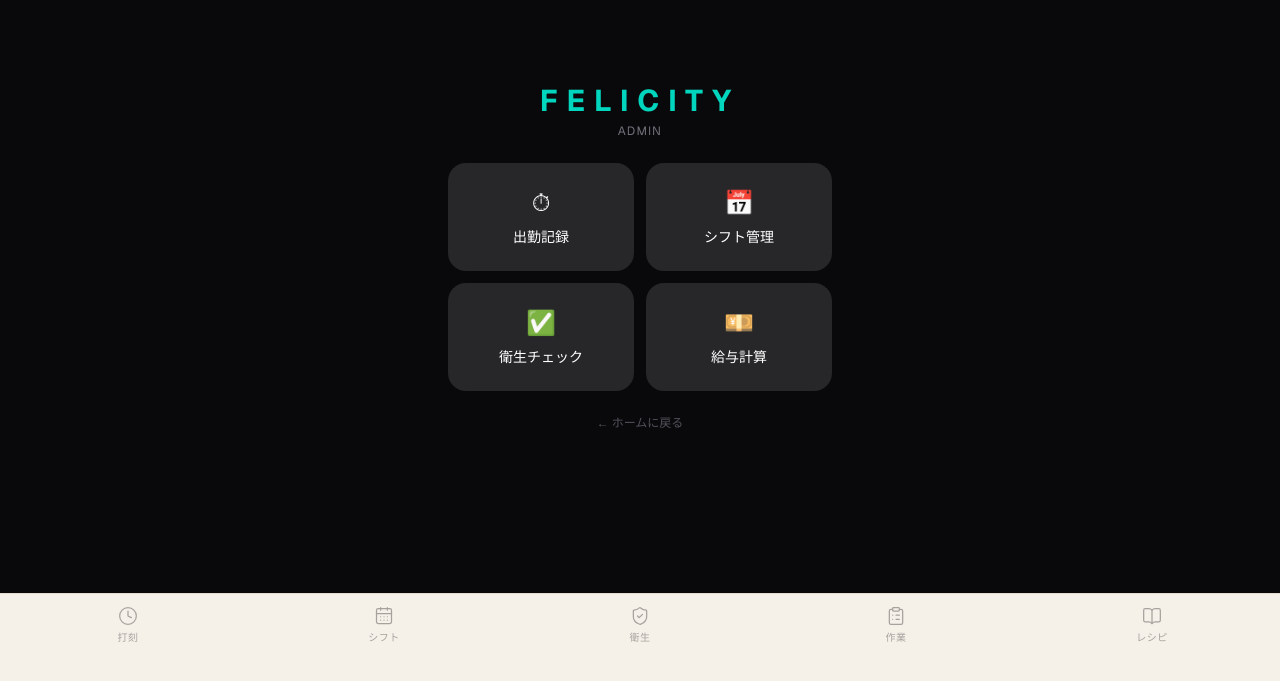
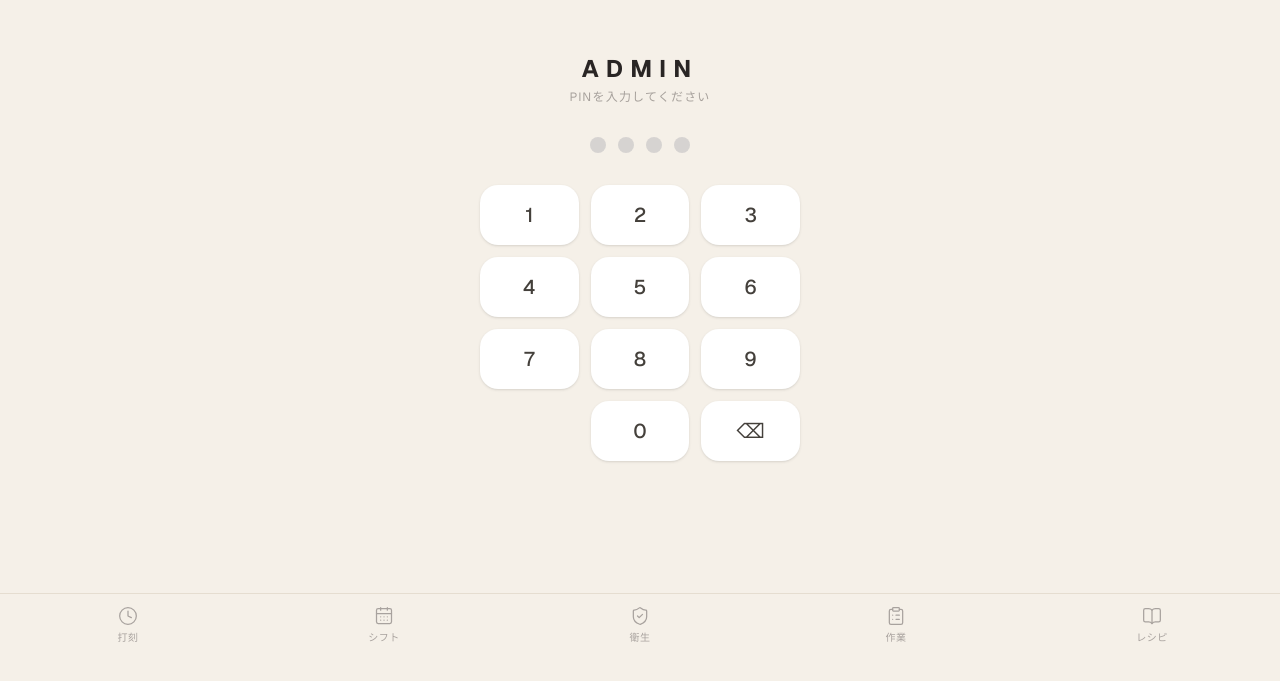
Before and after one commit to rkirishima/felicity-staff, a Next.js app: page /admin in a window 1280 px wide. Shown: the part 143-824 px from the top of the page. Built offline with nearby package versions, Linux system fonts and the light colour scheme.

Commit message:
feat: full rewrite - edit mode, delete, custom time, admin PIN

```diff
--- a/app/admin/page.tsx
+++ b/app/admin/page.tsx
@@ -1,37 +1,87 @@
 'use client'
+import { useState } from 'react'
 import { useRouter } from 'next/navigation'
 
+const ADMIN_PIN = '4499'
+
 export default function AdminPage() {
+  const [pin, setPin] = useState('')
+  const [unlocked, setUnlocked] = useState(false)
+  const [error, setError] = useState(false)
   const router = useRouter()
+
+  function handlePin(n: string) {
+    const next = pin + n
+    setPin(next)
+    setError(false)
+    if (next.length === 4) {
+      if (next === ADMIN_PIN) {
+        setUnlocked(true)
+      } else {
+        setError(true)
+        setTimeout(() => setPin(''), 500)
+      }
+    }
+  }
+
+  if (!unlocked) return (
+    <main className="min-h-screen flex flex-col items-center justify-center p-6 gap-8" style={{ backgroundColor: '#F5F0E8' }}>
+      <div className="text-center">
+        <h1 className="text-2xl font-bold tracking-[0.3em] text-stone-800">ADMIN</h1>
+        <p className="text-stone-400 text-xs mt-1 tracking-widest">PINを入力してください</p>
+      </div>
+      <div className="flex gap-3">
+        {[0,1,2,3].map(i => (
+          <div key={i} className={`w-4 h-4 rounded-full transition-all ${
+            pin.length > i ? (error ? 'bg-red-400' : 'bg-stone-800') : 'bg-stone-300'
+          }`} />
+        ))}
+      </div>
+      <div className="grid grid-cols-3 gap-3 w-full max-w-xs">
+        {['1','2','3','4','5','6','7','8','9','','0','⌫'].map((n, i) => (
+          <button key={i} onClick={() => {
+            if (n === '⌫') setPin(p => p.slice(0,-1))
+            else if (n !== '') handlePin(n)
+          }}
+            className={`py-4 rounded-2xl text-xl font-medium transition-all ${
+              n === '' ? '' : 'bg-white text-stone-700 hover:bg-stone-100 shadow-sm active:scale-95'
+            }`}>
+            {n}
+          </button>
+        ))}
+      </div>
+    </main>
+  )
+
   return (
-    <main className="min-h-screen bg-zinc-950 text-white flex flex-col items-center justify-center p-6 gap-6">
+    <main className="min-h-screen flex flex-col items-center justify-center p-6 gap-6" style={{ backgroundColor: '#F5F0E8' }}>
       <div className="text-center">
-        <h1 className="text-3xl font-bold tracking-[0.3em] text-teal-400">FELICITY</h1>
-        <p className="text-zinc-500 text-xs mt-1 tracking-widest">ADMIN</p>
+        <h1 className="text-3xl font-bold tracking-[0.3em] text-stone-800">FELICITY</h1>
+        <p className="text-stone-400 text-xs mt-1 tracking-widest">ADMIN</p>
       </div>
       <div className="w-full max-w-sm grid grid-cols-2 gap-3">
         <button onClick={() => router.push('/admin/timeclock')}
-          className="bg-zinc-800 hover:bg-zinc-700 rounded-2xl p-6 text-center transition-all">
+          className="bg-white hover:bg-stone-50 rounded-2xl p-6 text-center transition-all shadow-sm">
           <div className="text-2xl mb-2">⏱</div>
-          <div className="text-sm font-medium">出勤記録</div>
+          <div className="text-sm font-medium text-stone-700">出勤記録</div>
+        </button>
+        <button onClick={() => router.push('/schedule')}
+          className="bg-white hover:bg-stone-50 rounded-2xl p-6 text-center transition-all shadow-sm">
+          <div className="text-2xl mb-2">📅</div>
+          <div className="text-sm font-medium text-stone-700">シフト管理</div>
+        </button>
+        <button onClick={() => router.push('/hygiene')}
+          className="bg-white hover:bg-stone-50 rounded-2xl p-6 text-center transition-all shadow-sm">
+          <div className="text-2xl mb-2">✅</div>
+          <div className="text-sm font-medium text-stone-700">衛生チェック</div>
         </button>
         <button onClick={() => router.push('/admin/shifts')}
-          className="bg-zinc-800 hover:bg-zinc-700 rounded-2xl p-6 text-center transition-all">
-          <div className="text-2xl mb-2">📅</div>
-          <div className="text-sm font-medium">シフト管理</div>
-        </button>
-        <button onClick={() => router.push('/hygiene')}
-          className="bg-zinc-800 hover:bg-zinc-700 rounded-2xl p-6 text-center transition-all">
-          <div className="text-2xl mb-2">✅</div>
-          <div className="text-sm font-medium">衛生チェック</div>
-        </button>
-        <button onClick={() => router.push('/admin/payroll')}
-          className="bg-zinc-800 hover:bg-zinc-700 rounded-2xl p-6 text-center transition-all">
+          className="bg-white hover:bg-stone-50 rounded-2xl p-6 text-center transition-all shadow-sm">
           <div className="text-2xl mb-2">💴</div>
-          <div className="text-sm font-medium">給与計算</div>
+          <div className="text-sm font-medium text-stone-700">シフト一括入力</div>
         </button>
       </div>
-      <button onClick={() => router.push('/')} className="text-zinc-600 text-xs hover:text-zinc-400">← ホームに戻る</button>
+      <button onClick={() => router.push('/')} className="text-stone-400 text-xs hover:text-stone-600">← ホームに戻る</button>
     </main>
   )
 }
--- a/app/schedule/page.tsx
+++ b/app/schedule/page.tsx
@@ -1,32 +1,34 @@
 'use client'
+export const dynamic = 'force-dynamic'
 import { useState, useEffect } from 'react'
 import { createClient } from '@/lib/supabase/client'
 import { toast } from 'sonner'
 import { getHolidaysOf } from 'japanese-holidays'
 
 type Template = { id: string; name: string; day_type: string; start_time: string; end_time: string }
-type Shift = { id: string; staff_id: string; date: string; start_time: string; end_time: string; status: string; staff: { name: string } | { name: string }[] }
+type Shift = { id: string; staff_id: string; date: string; start_time: string; end_time: string; status: string; staff: { name: string } }
 
 const DAYS = ['日', '月', '火', '水', '木', '金', '土']
 function isWeekend(d: Date) { return d.getDay() === 0 || d.getDay() === 6 }
 function isFoodTruck(d: Date) { return d.getDay() === 3 || d.getDay() === 4 }
-function getDayType(d: Date, specialDays: string[]) { return (isWeekend(d) || specialDays.includes(d.toISOString().split('T')[0])) ? 'weekend' : 'weekday' }
+function getDayType(d: Date, specialDays: string[]) {
+  return (isWeekend(d) || specialDays.includes(d.toISOString().split('T')[0])) ? 'weekend' : 'weekday'
+}
 
 export default function SchedulePage() {
   const [templates, setTemplates] = useState<Template[]>([])
   const [shifts, setShifts] = useState<Shift[]>([])
   const [staffList, setStaffList] = useState<any[]>([])
   const [selectedDate, setSelectedDate] = useState<string | null>(null)
-  const [selectedTemplate, setSelectedTemplate] = useState<string | null>(null)
-  const [selectedStaff, setSelectedStaff] = useState<string | null>(null)
+  const [selectedTemplate, setSelectedTemplate] = useState<string>('')
+  const [selectedStaff, setSelectedStaff] = useState<string>('')
   const [loading, setLoading] = useState(false)
-  const [overrideMode, setOverrideMode] = useState(false)
-  const [customStart, setCustomStart] = useState('')
-  const [customEnd, setCustomEnd] = useState('')
-  const [editMode, setEditMode] = useState(false)
   const [viewMonth, setViewMonth] = useState(new Date())
   const [holidays, setHolidays] = useState<Record<string, string>>({})
   const [specialDays, setSpecialDays] = useState<string[]>([])
+  const [editMode, setEditMode] = useState(false)
+  const [customStart, setCustomStart] = useState('')
+  const [customEnd, setCustomEnd] = useState('')
   const supabase = createClient()
 
   useEffect(() => {
@@ -38,58 +40,68 @@ export default function SchedulePage() {
       map[key] = h.name
     })
     setHolidays(map)
-    supabase.from('special_business_days').select('date, day_type').then(({ data }) => setSpecialDays((data ?? []).filter((d: any) => d.day_type === 'weekend').map((d: any) => d.date)))
-    supabase.from('shift_templates').select('*').order('day_type').then(({ data }) => setTemplates(data ?? []))
-    supabase.from('staff').select('id, name, role, skill').eq('active', true).not('role', 'eq', 'accountant').order('name').then(({ data }) => {
+    supabase.from('special_business_days').select('date, day_type')
+      .then(({ data }) => setSpecialDays((data ?? []).filter((d: any) => d.day_type === 'weekend').map((d: any) => d.date)))
+    supabase.from('shift_templates').select('*').order('day_type')
+      .then(({ data }) => setTemplates(data ?? []))
+    supabase.from('staff').select('id, name, role, skill').eq('active', true)
+      .not('role', 'eq', 'accountant').order('name')
+      .then(({ data }) => {
         const s = data ?? []
         setStaffList(s)
         const y = viewMonth.getFullYear()
         const m = String(viewMonth.getMonth() + 1).padStart(2, '0')
+        const lastDay = new Date(y, viewMonth.getMonth() + 1, 0).getDate()
         supabase.from('shifts').select('id, staff_id, date, start_time, end_time, status')
-        .gte('date', `${y}-${m}-01`).lte('date', `${y}-${m}-30`).neq('status', 'rejected')
+          .gte('date', `${y}-${m}-01`).lte('date', `${y}-${m}-${lastDay}`).neq('status', 'rejected')
           .then(({ data: sd }) => setShifts((sd ?? []).map((sh: any) => ({
             ...sh, staff: { name: s.find((st: any) => st.id === sh.staff_id)?.name ?? '' }
           }))))
       })
   }, [viewMonth])
 
-  async function loadShifts() {
+  function loadShifts() {
     const y = viewMonth.getFullYear()
     const m = String(viewMonth.getMonth() + 1).padStart(2, '0')
-    const { data: sd } = await supabase.from('shifts').select('id, staff_id, date, start_time, end_time, status')
-      .gte('date', `${y}-${m}-01`).lte('date', `${y}-${m}-30`).neq('status', 'rejected')
-    setShifts((sd ?? []).map((sh: any) => ({
+    const lastDay = new Date(y, viewMonth.getMonth() + 1, 0).getDate()
+    supabase.from('shifts').select('id, staff_id, date, start_time, end_time, status')
+      .gte('date', `${y}-${m}-01`).lte('date', `${y}-${m}-${lastDay}`).neq('status', 'rejected')
+      .then(({ data: sd }) => setShifts((sd ?? []).map((sh: any) => ({
         ...sh, staff: { name: staffList.find((st: any) => st.id === sh.staff_id)?.name ?? '' }
-    })))
+      }))))
   }
 
   async function deleteShift(shiftId: string) {
     const { error } = await supabase.from('shifts').delete().eq('id', shiftId)
     if (error) { toast.error('削除失敗'); return }
-    toast.success('シフトを削除しました')
+    toast.success('削除しました')
     loadShifts()
   }
 
   async function submitShift() {
-    if (!selectedDate || !selectedTemplate || !selectedStaff) { toast.error('日付・シフト・スタッフを選んでください'); return }
+    if (!selectedDate || !selectedStaff) { toast.error('日付とスタッフを選んでください'); return }
     const tmpl = templates.find(t => t.id === selectedTemplate)
     if (!tmpl && !customStart) { toast.error('シフトを選んでください'); return }
     const startTime = customStart || tmpl?.start_time || ''
     const endTime = customEnd || tmpl?.end_time || ''
     setLoading(true)
-    const dayShifts = shifts.filter(s => s.date === selectedDate && s.status !== 'rejected')
-    const date = new Date(selectedDate + 'T12:00:00')
+    const dayShifts = shifts.filter(s => s.date === selectedDate)
     const isHoliday = !!holidays[selectedDate]
-    const maxStaff = (getDayType(date, specialDays) === 'weekend' || isHoliday) ? 3 : 1
-    if (dayShifts.length >= maxStaff) { toast.error('この日は満員です。桐島に確認してください。'); setLoading(false); return }
+    const maxStaff = (getDayType(new Date(selectedDate + 'T12:00:00'), specialDays) === 'weekend' || isHoliday) ? 3 : 1
+    const isAdmin = staffList.find(s => s.id === selectedStaff)?.role === 'admin'
+    if (dayShifts.length >= maxStaff && !isAdmin) {
+      toast.error('この日は満員です。桐島に確認してください。')
+      setLoading(false); return
+    }
     const { error } = await supabase.from('shifts').insert({
       staff_id: selectedStaff, date: selectedDate,
       start_time: startTime, end_time: endTime, status: 'approved',
     })
     if (error) { toast.error('エラー: ' + error.message); setLoading(false); return }
     toast.success('シフトを登録しました！')
-    setSelectedDate(null); setSelectedTemplate(null); setSelectedStaff(null)
-    setLoading(false); setOverrideMode(false); setCustomStart(''); setCustomEnd(''); loadShifts()
+    setSelectedDate(null); setSelectedTemplate(''); setSelectedStaff('')
+    setCustomStart(''); setCustomEnd('')
+    setLoading(false); loadShifts()
   }
 
   const year = viewMonth.getFullYear()
@@ -98,23 +110,31 @@ export default function SchedulePage() {
   const daysInMonth = new Date(year, month + 1, 0).getDate()
   const cells: (number | null)[] = [...Array.from({ length: firstDay }, () => null), ...Array.from({ length: daysInMonth }, (_, i) => i + 1)]
 
+  const isAdmin = !!staffList.find(s => s.id === selectedStaff && s.role === 'admin')
+
   return (
-    <main className="min-h-screen p-4 max-w-lg mx-auto" style={{ backgroundColor: '#F5F0E8', color: '#1c1917' }}>
+    <main className="min-h-screen p-4 max-w-lg mx-auto" style={{ backgroundColor: '#F5F0E8' }}>
       <div className="flex items-center justify-between mb-4">
-        <button onClick={() => setViewMonth(new Date(year, month - 1))} className="text-zinc-400 hover:text-white px-3 py-1">←</button>
-        <h2 className="text-lg font-bold tracking-widest text-teal-400">{year}年{month + 1}月</h2>
-        <button onClick={() => setViewMonth(new Date(year, month + 1))} className="text-zinc-400 hover:text-white px-3 py-1">→</button>
+        <button onClick={() => setViewMonth(new Date(year, month - 1))} className="text-stone-400 hover:text-stone-700 px-3 py-1">←</button>
+        <h2 className="text-lg font-bold tracking-widest text-teal-600">{year}年{month + 1}月</h2>
+        <div className="flex items-center gap-2">
+          <button onClick={() => setViewMonth(new Date(year, month + 1))} className="text-stone-400 hover:text-stone-700 px-3 py-1">→</button>
+          <button onClick={() => setEditMode(!editMode)}
+            className={`text-xs px-3 py-1.5 rounded-lg transition-all font-medium ${editMode ? 'bg-red-500 text-white' : 'bg-stone-200 text-stone-600'}`}>
+            {editMode ? '✏️ 編集中' : '編集'}
+          </button>
+        </div>
       </div>
 
-      <div className="flex gap-3 mb-3 text-xs text-zinc-500 flex-wrap">
-        <span className="flex items-center gap-1"><span className="w-2 h-2 rounded-sm bg-zinc-800 inline-block border border-teal-400" />土日</span>
-        <span className="flex items-center gap-1"><span className="w-2 h-2 rounded-sm bg-rose-950 inline-block" />祝日</span>
-        <span className="flex items-center gap-1"><span className="w-2 h-2 rounded-sm bg-amber-950 inline-block" />キッチンカー</span>
+      <div className="flex gap-3 mb-3 text-xs text-stone-400 flex-wrap">
+        <span className="flex items-center gap-1"><span className="w-2 h-2 rounded-sm bg-white border border-teal-400 inline-block" />土日</span>
+        <span className="flex items-center gap-1"><span className="w-2 h-2 rounded-sm bg-rose-200 inline-block" />祝日</span>
+        <span className="flex items-center gap-1"><span className="w-2 h-2 rounded-sm bg-amber-200 inline-block" />キッチンカー</span>
       </div>
 
       <div className="grid grid-cols-7 gap-1 mb-6">
         {DAYS.map((d, i) => (
-          <div key={d} className={`text-center text-xs py-1 ${i === 0 || i === 6 ? 'text-teal-400' : i === 3 || i === 4 ? 'text-amber-400' : 'text-stone-400'}`}>{d}</div>
+          <div key={d} className={`text-center text-xs py-1 ${i === 0 || i === 6 ? 'text-teal-600' : i === 3 || i === 4 ? 'text-amber-500' : 'text-stone-400'}`}>{d}</div>
         ))}
         {cells.map((day, i) => {
           if (!day) return <div key={i} />
@@ -123,39 +143,35 @@ export default function SchedulePage() {
           const weekend = isWeekend(date)
           const foodtruck = isFoodTruck(date)
           const holiday = holidays[dateStr]
-          const dayShifts = shifts.filter(s => s.date === dateStr && s.status !== 'rejected')
+          const dayShifts = shifts.filter(s => s.date === dateStr)
           const isSelected = selectedDate === dateStr
-
           return (
             <button key={i} onClick={() => setSelectedDate(isSelected ? null : dateStr)}
-              className={`relative rounded-lg p-1 text-center transition-all min-h-[48px] ${
-                isSelected ? 'ring-2 ring-teal-500 bg-teal-100' :
-                holiday ? 'bg-rose-950 hover:bg-rose-900' :
-                foodtruck ? 'bg-amber-950 hover:bg-amber-900' :
-                weekend ? 'bg-white hover:bg-stone-50' :
+              className={`relative rounded-xl p-1 text-center transition-all min-h-[52px] ${
+                isSelected ? 'ring-2 ring-teal-500 bg-teal-50' :
+                holiday ? 'bg-rose-100 hover:bg-rose-200' :
+                foodtruck ? 'bg-amber-100 hover:bg-amber-200' :
+                weekend ? 'bg-white hover:bg-stone-50 border border-stone-200' :
                 'bg-white/60 hover:bg-white'
               }`}>
               <div className={`text-xs font-medium ${
-                holiday ? 'text-rose-400' :
-                weekend ? 'text-teal-400' :
-                foodtruck ? 'text-amber-400' :
-                'text-zinc-300'
+                holiday ? 'text-rose-500' : weekend ? 'text-teal-600' : foodtruck ? 'text-amber-500' : 'text-stone-600'
               }`}>{day}</div>
-              {holiday && <div className="text-[8px] text-rose-400 leading-tight truncate px-0.5">{holiday}</div>}
+              {holiday && <div className="text-[7px] text-rose-400 leading-tight truncate">{holiday}</div>}
               {dayShifts.length > 0 && (
                 <div className="flex flex-wrap gap-0.5 justify-center mt-0.5">
                   {dayShifts.slice(0,3).map((s, j) => {
                     const n = (s.staff as any)?.name ?? ''
                     const isKitchen = ['荒波','竹内'].some(k => n.includes(k))
                     return (
-                      <div key={j} className={`w-4 h-4 rounded-full flex items-center justify-center ${isKitchen ? 'bg-amber-500' : 'bg-teal-600'}`}
+                      <div key={j} className={`w-4 h-4 rounded-full flex items-center justify-center ${isKitchen ? 'bg-amber-400' : 'bg-teal-500'}`}
                         style={{ fontSize: '7px', color: 'white', fontWeight: 'bold' }}>
                         {n.slice(0,1)}
                       </div>
                     )
                   })}
                   {dayShifts.length > 3 && (
-                    <div className="w-4 h-4 rounded-full bg-zinc-600 flex items-center justify-center"
+                    <div className="w-4 h-4 rounded-full bg-stone-400 flex items-center justify-center"
                       style={{ fontSize: '7px', color: 'white' }}>+{dayShifts.length - 3}</div>
                   )}
                 </div>
@@ -168,76 +184,91 @@ export default function SchedulePage() {
       {selectedDate && (
         <div className="bg-white rounded-2xl shadow-sm p-4 mb-4 space-y-4">
           <div>
-            <h3 className="font-bold text-teal-400">
+            <h3 className="font-bold text-teal-600">
               {new Date(selectedDate + 'T12:00:00').toLocaleDateString('ja-JP', { month: 'long', day: 'numeric', weekday: 'short' })}
               {isFoodTruck(new Date(selectedDate + 'T12:00:00')) && <span className="ml-2 text-xs text-amber-400 font-normal">🚐 キッチンカー</span>}
             </h3>
             {holidays[selectedDate] && <p className="text-xs text-rose-400 mt-0.5">🎌 {holidays[selectedDate]}</p>}
           </div>
-          {shifts.filter(s => s.date === selectedDate && s.status !== 'rejected').length > 0 && (
+
+          {shifts.filter(s => s.date === selectedDate).length > 0 && (
             <div className="space-y-1">
-              <p className="text-xs text-zinc-500">入ってるスタッフ</p>
-              {shifts.filter(s => s.date === selectedDate && s.status !== 'rejected').map(s => (
-                <div key={s.id} className="flex justify-between items-center bg-stone-100 rounded-lg px-3 py-2 text-sm">
-                  <span>{(s.staff as any)?.name}</span>
+              <p className="text-xs text-stone-400">入ってるスタッフ</p>
+              {shifts.filter(s => s.date === selectedDate).map(s => (
+                <div key={s.id} className="flex justify-between items-center bg-stone-50 rounded-xl px-3 py-2 text-sm">
+                  <span className="text-stone-700">{(s.staff as any)?.name}</span>
                   <div className="flex items-center gap-2">
-                    <span className="text-zinc-500">{s.start_time.slice(0,5)}〜{s.end_time.slice(0,5)}</span>
+                    <span className="text-stone-400">{s.start_time.slice(0,5)}〜{s.end_time.slice(0,5)}</span>
                     {editMode && (
                       <button onClick={() => deleteShift(s.id)}
-                        className="w-6 h-6 rounded-full bg-red-100 text-red-500 hover:bg-red-500 hover:text-white flex items-center justify-center font-bold text-sm transition-all">×</button>
+                        className="w-6 h-6 rounded-full bg-red-100 text-red-500 hover:bg-red-500 hover:text-white flex items-center justify-center font-bold transition-all">×</button>
                     )}
                   </div>
                 </div>
               ))}
             </div>
           )}
+
           <div className="space-y-3">
             <div>
-              <p className="text-xs text-zinc-500 mb-1">スタッフ</p>
+              <p className="text-xs text-stone-400 mb-2">スタッフ</p>
               <div className="grid grid-cols-3 gap-2">
-                {staffList.filter(s => s.role !== 'admin').map(s => (
+                {staffList.filter(s => s.role !== 'accountant').map(s => (
                   <button key={s.id} onClick={() => setSelectedStaff(s.id)}
-                    className={`py-2 rounded-lg text-sm transition-all ${selectedStaff === s.id ? 'bg-teal-600 text-white' : 'bg-stone-100 text-stone-700 hover:bg-stone-200'}`}>
-                    {s.name}
+                    className={`py-2 rounded-xl text-sm transition-all ${
+                      selectedStaff === s.id
+                        ? 'bg-stone-800 text-white'
+                        : s.role === 'admin'
+                        ? 'bg-white border-2 border-teal-300 text-teal-700'
+                        : 'bg-stone-100 text-stone-700 hover:bg-stone-200'
+                    }`}>
+                    {s.name.split(' ')[0]}
                   </button>
                 ))}
               </div>
             </div>
+
             <div>
-              <p className="text-xs text-zinc-500 mb-1">シフト</p>
+              <p className="text-xs text-stone-400 mb-2">シフト</p>
               <div className="space-y-1">
                 {templates.filter(t => {
                   const d = new Date(selectedDate + 'T12:00:00')
                   return t.day_type === (getDayType(d, specialDays) === 'weekend' || holidays[selectedDate] ? 'weekend' : 'weekday')
                 }).map(t => (
                   <button key={t.id} onClick={() => { setSelectedTemplate(t.id); setCustomStart(''); setCustomEnd('') }}
-                    className={`w-full flex justify-between px-3 py-2 rounded-lg text-sm transition-all ${selectedTemplate === t.id && !customStart ? 'bg-teal-600 text-white' : 'bg-stone-100 text-stone-700 hover:bg-stone-200'}`}>
+                    className={`w-full flex justify-between px-3 py-2 rounded-xl text-sm transition-all ${
+                      selectedTemplate === t.id && !customStart ? 'bg-stone-800 text-white' : 'bg-stone-100 text-stone-700 hover:bg-stone-200'
+                    }`}>
                     <span>{t.name}</span>
-                    <span className="text-zinc-500">{t.start_time.slice(0,5)}〜{t.end_time.slice(0,5)}</span>
+                    <span className="opacity-60">{t.start_time.slice(0,5)}〜{t.end_time.slice(0,5)}</span>
                   </button>
                 ))}
-                {(staffList.find(s => s.id === selectedStaff)?.role === 'admin' || editMode) && staffList.find(s => s.id === selectedStaff) && (
-                  <div className="mt-2 p-3 bg-stone-50 border border-stone-200 rounded-xl space-y-2">
-                    <p className="text-xs text-stone-500 font-medium">⚙️ カスタム時間</p>
+
+                {isAdmin && (
+                  <div className="mt-2 p-3 bg-teal-50 border border-teal-200 rounded-xl space-y-2">
+                    <p className="text-xs text-teal-600 font-medium">⚙️ カスタム時間（桐島のみ）</p>
                     <div className="flex items-center gap-2">
-                      <input type="time" value={customStart} onChange={e => { setCustomStart(e.target.value); setSelectedTemplate('') }}
+                      <input type="time" value={customStart}
+                        onChange={e => { setCustomStart(e.target.value); setSelectedTemplate('') }}
                         className="flex-1 border border-stone-300 rounded-lg px-2 py-1.5 text-sm bg-white" />
                       <span className="text-stone-400 text-sm">〜</span>
-                      <input type="time" value={customEnd} onChange={e => { setCustomEnd(e.target.value); setSelectedTemplate('') }}
+                      <input type="time" value={customEnd}
+                        onChange={e => { setCustomEnd(e.target.value); setSelectedTemplate('') }}
                         className="flex-1 border border-stone-300 rounded-lg px-2 py-1.5 text-sm bg-white" />
                     </div>
                   </div>
                 )}
               </div>
             </div>
+
             <button onClick={submitShift} disabled={loading}
-              className="w-full py-3 bg-teal-600 hover:bg-teal-500 disabled:opacity-50 rounded-xl font-medium transition-all">
+              className="w-full py-3 bg-stone-800 hover:bg-stone-700 text-white disabled:opacity-50 rounded-xl font-medium transition-all tracking-wider">
               {loading ? '登録中...' : 'シフト登録'}
             </button>
           </div>
         </div>
       )}
-      <button onClick={() => window.history.back()} className="text-zinc-600 text-xs hover:text-zinc-400">← ホームに戻る</button>
+      <button onClick={() => window.history.back()} className="text-stone-400 text-xs hover:text-stone-600">← ホームに戻る</button>
     </main>
   )
 }
```
Lines whose indentation alone changed are shown as unchanged.
